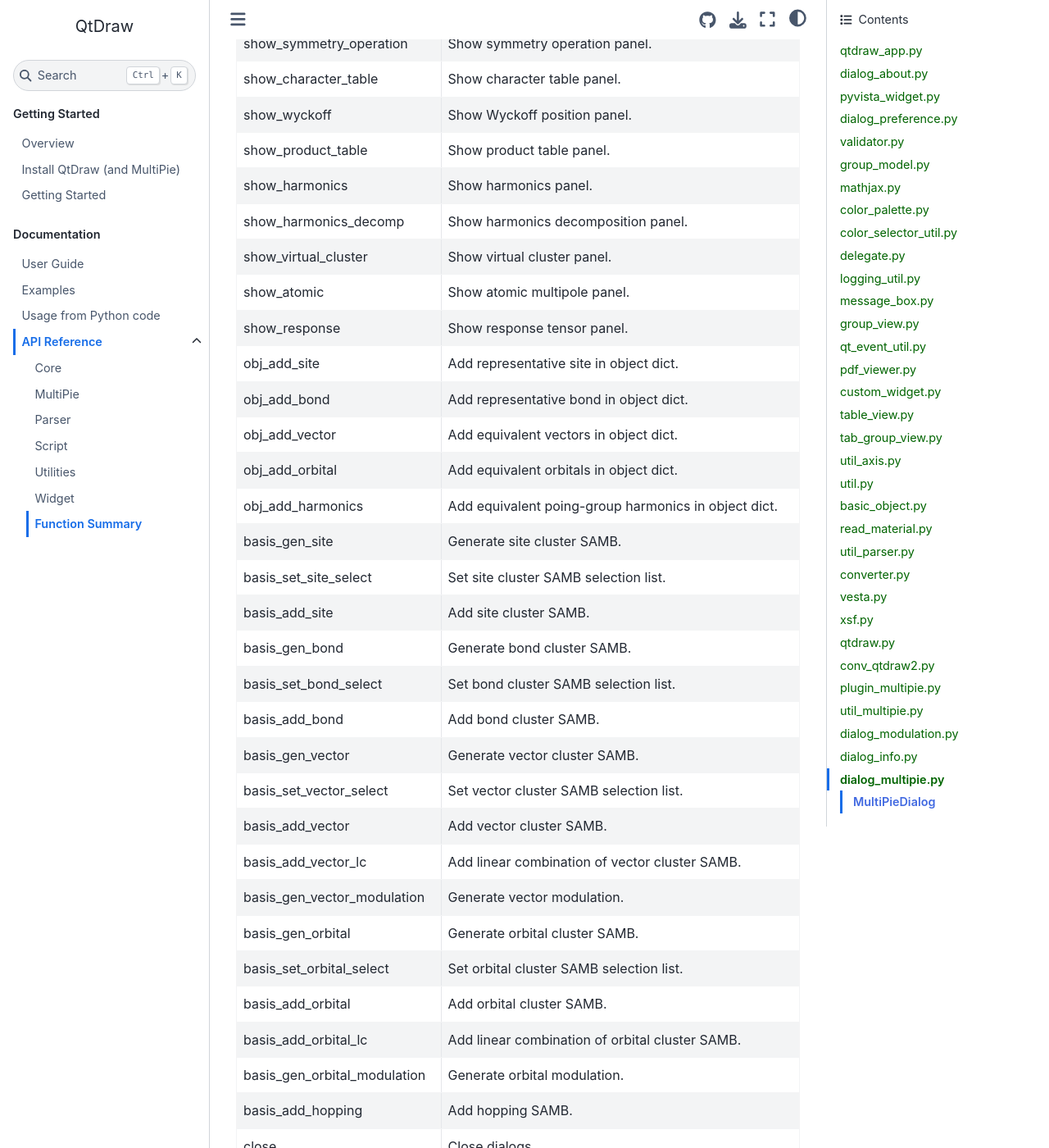
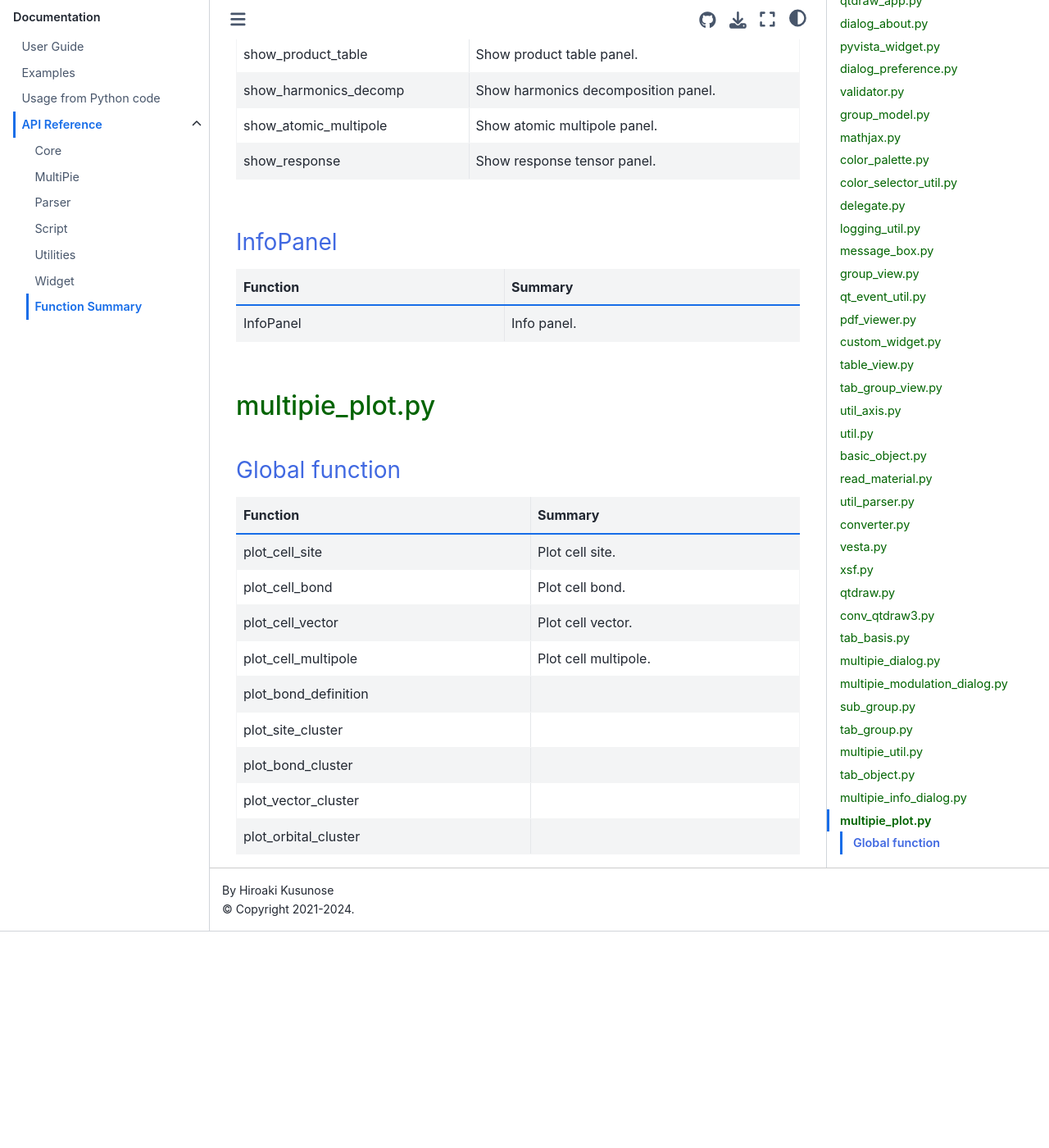
Before and after one commit to CMT-MU/QtDraw, a Jupyter Book: the page built from docs/src/function_table.md, in a window 1280 px wide and 1400 px high, scrolled down 37141 px. Shown: the whole window at 82% size. Built offline with Jupyter Book 1.0.4 settings and Sphinx 7.4.7 and the Sphinx Book theme 1.1.4, drawn with Linux system fonts in a browser that asks for light colours; after the commit the page ends 38277 px from its top, so only the background shows below that; some of the changed text lies outside the part shown.

Commit message:
update doc

```diff
--- a/docs/src/function_table.md
+++ b/docs/src/function_table.md
@@ -56,7 +56,6 @@
 | clear_data | Clear data (actor and data). |
 | exec | Execute QtDraw. |
 | closeEvent | Close with dialog. |
-| close | Close dialogs. |
 | update_status | Update status. |
 | update_preference | Update preference. |
 | write_info | Write text message into Info dialog. |
@@ -99,24 +98,23 @@
 | remove_actor | Remove actor. |
 | load | Load all info. |
 | save | save all info. |
+| _check_multipie |  |
 | mp_set_group | MultiPie: Set point/sapce group. |
 | mp_add_site | MultiPie: Add equivalent sites. |
 | mp_add_bond | MultiPie: Add equivalent bonds. |
-| mp_add_vector | MultiPie: Add vectors at equivalent sites or bonds. |
-| mp_add_orbital | MultiPie: Add orbitals at equivalent sites or bonds. |
-| mp_create_harmonics | MultiPie: Create harmonics list. |
-| mp_add_harmonics | MultiPie: Add harmonics at equivalent sites or bonds. |
-| mp_create_site_samb | MultiPie: Create site SAMB. |
+| mp_add_vector | MultiPie: Add transformed vectors at equivalent sites or bonds. |
+| mp_add_orbital | MultiPie: Add transformed orbitals at equivalent sites or bonds. |
+| mp_add_bond_definition | MultiPie: Create bond definition. |
+| mp_site_samb_list | MultiPie: Create site SAMB list. |
 | mp_add_site_samb | MultiPie: Add site SAMB. |
-| mp_create_bond_samb | MultiPie: Create bond SAMB. |
+| mp_bond_samb_list | MultiPie: Create bond SAMB list. |
 | mp_add_bond_samb | MultiPie: Add bond SAMB. |
-| mp_create_vector_samb | MultiPie: Create vector SAMB. |
+| mp_vector_samb_list | MultiPie: Create vector SAMB list. |
 | mp_add_vector_samb | MultiPie: Add vector SAMB. |
 | mp_add_vector_samb_modulation | MultiPie: Add vector SAMB with modulation. |
-| mp_create_orbital_samb | MultiPie: Create orbital SAMB. |
+| mp_orbital_samb_list | MultiPie: Create orbital SAMB. |
 | mp_add_orbital_samb | MultiPie: Add orbital SAMB. |
 | mp_add_orbital_samb_modulation | MultiPie: Add orbital SAMB with modulation. |
-| mp_add_hopping | MultiPie: Add hopping bond directions. |
 
 
 ## <div class='my-heading' style='color: darkgreen;'>dialog_about.py
@@ -727,12 +727,8 @@
 | create_grid | Create grid. |
 | read_dict | Read dict text file. |
 | write_dict | write dict text file. |
-| str_to_list | Convert a string to a list of strings. |
 | text_to_list | Convert single text to list. |
 | apply | Apply function to (nested) list. |
-| list_to_table | Convert from list to table |
-| remove_space | Remove space, tab, and newline. |
-| vector3d | 3d vector. |
 | distance | group of sites with the same distance (in increasing order). |
 | igrid | create integer grid points. |
 | vec_latex |  |
@@ -837,7 +833,7 @@
 | cmd | execute QtDraw. |
 
 
-## <div class='my-heading' style='color: darkgreen;'>conv_qtdraw2.py
+## <div class='my-heading' style='color: darkgreen;'>conv_qtdraw3.py
 
 ### <div class='my-heading' style='color: royalblue;'>Global function
 
@@ -846,91 +842,160 @@
 | cmd | Convert QtDraw to version 2. |
 
 
-## <div class='my-heading' style='color: darkgreen;'>plugin_multipie.py
+## <div class='my-heading' style='color: darkgreen;'>tab_basis.py
+
+### <div class='my-heading' style='color: royalblue;'>TabBasis
+
+| Function | Summary |
+|--------|----------|
+| TabBasis |  |
+| set_site |  |
+| set_bond |  |
+| set_vector |  |
+| set_vector_list |  |
+| set_orbital |  |
+| set_orbital_list |  |
+| show_bond_definition |  |
+| show_site |  |
+| show_bond |  |
+| show_vector |  |
+| show_vector_lc |  |
+| show_orbital |  |
+| show_orbital_lc |  |
+| create_vector_modulation |  |
+| create_orbital_modulation |  |
+| show_vector_samb_modulation |  |
+| show_orbital_samb_modulation |  |
+| closeEvent |  |
+| set_data |  |
+| clear_data |  |
+| get_status |  |
+| _parse_modulation | Parse modulation list. |
+| _parse_range | Parse range. |
+
+
+## <div class='my-heading' style='color: darkgreen;'>multipie_dialog.py
+
+### <div class='my-heading' style='color: royalblue;'>MultiPieDialog
+
+| Function | Summary |
+|--------|----------|
+| MultiPieDialog | MultiPie dialog. |
+| group |  |
+| ps_group |  |
+| p_group |  |
+| mp_group |  |
+| set_title |  |
+| _get_group_list |  |
+| _get_group_name |  |
+| set_data |  |
+| clear_data |  |
+| closeEvent |  |
+| _set_counter |  |
+| get_status |  |
+| _get_index_list |  |
+
+
+## <div class='my-heading' style='color: darkgreen;'>multipie_modulation_dialog.py
+
+### <div class='my-heading' style='color: royalblue;'>ModulationDialog
+
+| Function | Summary |
+|--------|----------|
+| ModulationDialog |  |
+| modulation_range |  |
+| create_modulation |  |
+| add_data |  |
+| remove_data |  |
+| accept_data |  |
+| reject_data |  |
+| reset |  |
+
+
+## <div class='my-heading' style='color: darkgreen;'>sub_group.py
+
+### <div class='my-heading' style='color: royalblue;'>SubGroup
+
+| Function | Summary |
+|--------|----------|
+| SubGroup |  |
+| set_axis |  |
+| set_crystal_type |  |
+| set_group_type |  |
+| set_group |  |
+| set_group_name |  |
+| show_symmetry_operation |  |
+| show_character_table |  |
+| show_wyckoff_site |  |
+| show_wyckoff_bond |  |
+| show_product_table |  |
+| closeEvent |  |
+| set_data |  |
+| clear_data |  |
+| get_status |  |
+
+
+## <div class='my-heading' style='color: darkgreen;'>tab_group.py
+
+### <div class='my-heading' style='color: royalblue;'>TabGroup
+
+| Function | Summary |
+|--------|----------|
+| TabGroup |  |
+| set_irrep_list |  |
+| set_harm_list |  |
+| set_wyckoff_list |  |
+| set_irrep_decomp |  |
+| show_harmonics_decomp |  |
+| show_harmonics |  |
+| show_wyckoff_site |  |
+| show_wyckoff_bond |  |
+| find_wyckoff_set |  |
+| show_atomic |  |
+| show_response |  |
+| closeEvent |  |
+| set_data |  |
+| clear_data |  |
+| get_status |  |
+
 
 ### <div class='my-heading' style='color: royalblue;'>Global function
 
 | Function | Summary |
 |--------|----------|
-| _mapping_str | Convert mapping No. to those start from one. |
-| remove_latex |  |
+| _remove_latex |  |
 
 
-### <div class='my-heading' style='color: royalblue;'>MultiPiePlugin
-
-| Function | Summary |
-|--------|----------|
-| MultiPiePlugin | MultiPie plugin. |
-| version | Version. |
-| group | Group status dict. |
-| obj | Object status dict. |
-| basis | Basis status dict. |
-| plus | Plus status dict. |
-| counter | Counter number and increment. |
-| clear_counter | Clear counter. |
-| set_group | Set group and plus dict. |
-| get_product_decomp | Set product decomposition. |
-| get_harmonics_irrep | Get harmonics irrep. |
-| get_harmonics | Get harmonics. |
-| find_wyckoff | Find Wyckoff position. |
-| add_equivalent_site | Add equivalent sites. |
-| add_equivalent_bond | Add equivalent bonds. |
-| add_vector_equivalent_site | Add vectors at equivalent sites. |
-| add_orbital_equivalent_site | Add orbitals at equivalent sites. |
-| create_combined | Create combined SAMB. |
-| gen_site_samb | Generate site cluster SAMB. |
-| gen_bond_samb | Generate bond cluster SAMB. |
-| gen_vector_samb | Generate vector cluster SAMB. |
-| gen_orbital_samb | Generate orbital cluster SAMB. |
-| gen_hopping_samb | Generate hopping SAMB. |
-| create_hopping_direction | Create normal bond direction. |
-| add_site_samb | Add site cluster SAMB. |
-| add_bond_samb | Add bond cluster SAMB. |
-| add_vector_samb | Add vector cluster SAMB. |
-| add_orbital_samb | Add orbital cluster SAMB. |
-| add_vector_modulation | Add vector SAMB modulation. |
-| add_orbital_modulation | Add orbitl SAMB modulation. |
-| add_hopping_samb | Add normal hopping direction. |
-| add_harmonics_set | Add harmonics set. |
-| add_virtual_cluster | Add virtual cluster. |
-| create_samb_modulation | Create SAMB modulation object. |
-| create_phase_factor | Create phase factor. |
-
-
-## <div class='my-heading' style='color: darkgreen;'>util_multipie.py
+## <div class='my-heading' style='color: darkgreen;'>multipie_util.py
 
 ### <div class='my-heading' style='color: royalblue;'>Global function
 
 | Function | Summary |
 |--------|----------|
-| check_get_site | Check and get site. |
-| check_get_bond | Check and get bond. |
-| check_get_site_bond | Check and get site (bond center) from site_bond. |
-| create_samb_object | Create SAMB object. |
-| check_linear_combination | Check form of linear combination. |
-| combined_format | Create formatted combined SAMB. |
-| parse_modulation_list | Parse modulation list. |
+| phase_factor | Create phase factor. |
+| create_samb_modulation |  |
+| convert_vector_object |  |
+| check_linear_combination |  |
 
 
-## <div class='my-heading' style='color: darkgreen;'>dialog_modulation.py
+## <div class='my-heading' style='color: darkgreen;'>tab_object.py
 
-### <div class='my-heading' style='color: royalblue;'>ModulationDialog
+### <div class='my-heading' style='color: royalblue;'>TabObject
 
 | Function | Summary |
 |--------|----------|
-| ModulationDialog | Modulation dialog. |
-| create_panel | Create panel. |
-| get_raw_data | Get raw modulation list. |
-| add_modulation | Add modulation. |
-| add_data | Add data in panel. |
-| remove_data | Remove data in panel. |
-| accept | Accept input. |
-| reject | Reject input. |
-| apply | Apply input. |
-| close | Close. |
+| TabObject |  |
+| show_site |  |
+| show_bond |  |
+| show_vector |  |
+| show_orbital |  |
+| closeEvent |  |
+| set_data |  |
+| clear_data |  |
+| get_status |  |
 
 
-## <div class='my-heading' style='color: darkgreen;'>dialog_info.py
+## <div class='my-heading' style='color: darkgreen;'>multipie_info_dialog.py
 
 ### <div class='my-heading' style='color: royalblue;'>Global function
 
@@ -939,11 +1004,10 @@
 | show_group_info | Show group info. |
 | show_symmetry_operation | Show symmetry operation panel. |
 | show_character_table | Show character table panel. |
-| show_wyckoff | Show Wyckoff position panel. |
+| show_wyckoff_site | Show Wyckoff position panel. |
+| show_wyckoff_bond | Show Wyckoff position panel. |
 | show_product_table | Show product table panel. |
-| show_harmonics | Show harmonics panel. |
 | show_harmonics_decomp | Show harmonics decomposition panel. |
-| show_virtual_cluster | Show virtual cluster panel. |
 | show_atomic_multipole | Show atomic multipole panel. |
 | show_response | Show response tensor panel. |
 
@@ -955,81 +1019,18 @@
 | InfoPanel | Info panel. |
 
 
-## <div class='my-heading' style='color: darkgreen;'>dialog_multipie.py
+## <div class='my-heading' style='color: darkgreen;'>multipie_plot.py
 
-### <div class='my-heading' style='color: royalblue;'>MultiPieDialog
+### <div class='my-heading' style='color: royalblue;'>Global function
 
 | Function | Summary |
 |--------|----------|
-| MultiPieDialog | MultiPie dialog. |
-| group | Group status dict. |
-| obj | Object status dict. |
-| basis | Basis status dict. |
-| plus | Plus status dict. |
-| set_group_panel_value | Set initial values in group panel. |
-| set_object_panel_value | Set initial values in object panel. |
-| set_basis_panel_value | Set initial values in basis panel. |
-| create_sub_group_panel | Create subgroup panel. |
-| create_group_panel | Create group panel. |
-| create_object_panel | Create object panel. |
-| create_basis_panel | Create basis panel. |
-| set_group_connection | Set connections in group panel. |
-| set_object_connection | Set connections in object panel. |
-| set_basis_connection | Set connections in basis panel. |
-| set_group_item | Set group widgets. |
-| set_irrep_item | Set irrep widgets. |
-| set_wyckoff_item | Set Wyckoff list. |
-| set_basis_item | Set basis widgets. |
-| set_harmonics_item | Set harmonics widgets. |
-| set_group_type | Set group type. |
-| set_crystal_type | Set crystal type. |
-| set_group | Set current group. |
-| set_irrep_decomp | Set decomposition of product of irreps. |
-| set_harmonics_type | Set harmonics type. |
-| set_harmonics_rank | Set harmonics rank. |
-| set_harmonics_decomp | Set harmonics decomposition. |
-| set_vc_wyckoff | Set wyckoff in virtual cluster. |
-| set_vc_neighbor | Set neighbor list in virtual cluster. |
-| set_atomic_type | Set atomic multipole type. |
-| set_atomic_basis_type | Set atomic multipole basis type. |
-| set_atomic_bra_ket | Set bra and ket basis of atomic multipole. |
-| set_response_type | Set type of response tensor. |
-| set_response_rank | Set rank of response tensor. |
-| set_obj_vector_type | Set vector type in object panel. |
-| set_obj_orbital_type | Set orbital type in object panel. |
-| set_obj_harmonics_type | Set harmonics type in object panel. |
-| set_obj_harmonics_rank | Set harmonics rank in object panel. |
-| set_obj_harmonics | Set harmonics in object panel. |
-| set_obj_wyckoff | Set Wyckoff position in object panel. |
-| show_symmetry_operation | Show symmetry operation panel. |
-| show_character_table | Show character table panel. |
-| show_wyckoff | Show Wyckoff position panel. |
-| show_product_table | Show product table panel. |
-| show_harmonics | Show harmonics panel. |
-| show_harmonics_decomp | Show harmonics decomposition panel. |
-| show_virtual_cluster | Show virtual cluster panel. |
-| show_atomic | Show atomic multipole panel. |
-| show_response | Show response tensor panel. |
-| obj_add_site | Add representative site in object dict. |
-| obj_add_bond | Add representative bond in object dict. |
-| obj_add_vector | Add equivalent vectors in object dict. |
-| obj_add_orbital | Add equivalent orbitals in object dict. |
-| obj_add_harmonics | Add equivalent poing-group harmonics in object dict. |
-| basis_gen_site | Generate site cluster SAMB. |
-| basis_set_site_select | Set site cluster SAMB selection list. |
-| basis_add_site | Add site cluster SAMB. |
-| basis_gen_bond | Generate bond cluster SAMB. |
-| basis_set_bond_select | Set bond cluster SAMB selection list. |
-| basis_add_bond | Add bond cluster SAMB. |
-| basis_gen_vector | Generate vector cluster SAMB. |
-| basis_set_vector_select | Set vector cluster SAMB selection list. |
-| basis_add_vector | Add vector cluster SAMB. |
-| basis_add_vector_lc | Add linear combination of vector cluster SAMB. |
-| basis_gen_vector_modulation | Generate vector modulation. |
-| basis_gen_orbital | Generate orbital cluster SAMB. |
-| basis_set_orbital_select | Set orbital cluster SAMB selection list. |
-| basis_add_orbital | Add orbital cluster SAMB. |
-| basis_add_orbital_lc | Add linear combination of orbital cluster SAMB. |
-| basis_gen_orbital_modulation | Generate orbital modulation. |
-| basis_add_hopping | Add hopping SAMB. |
-| close | Close dialogs. |
+| plot_cell_site | Plot cell site. |
+| plot_cell_bond | Plot cell bond. |
+| plot_cell_vector | Plot cell vector. |
+| plot_cell_multipole | Plot cell multipole. |
+| plot_bond_definition |  |
+| plot_site_cluster |  |
+| plot_bond_cluster |  |
+| plot_vector_cluster |  |
+| plot_orbital_cluster |  |
```
Also changed, not shown: other parts of docs/src/function_table.md (+5 -3 lines), docs/src/api_multipie.md (+9 -10 lines), docs/src/api_script.md (+2 -2 lines), docs/src/api_summary.md (+10 -6 lines), 4 other files.
